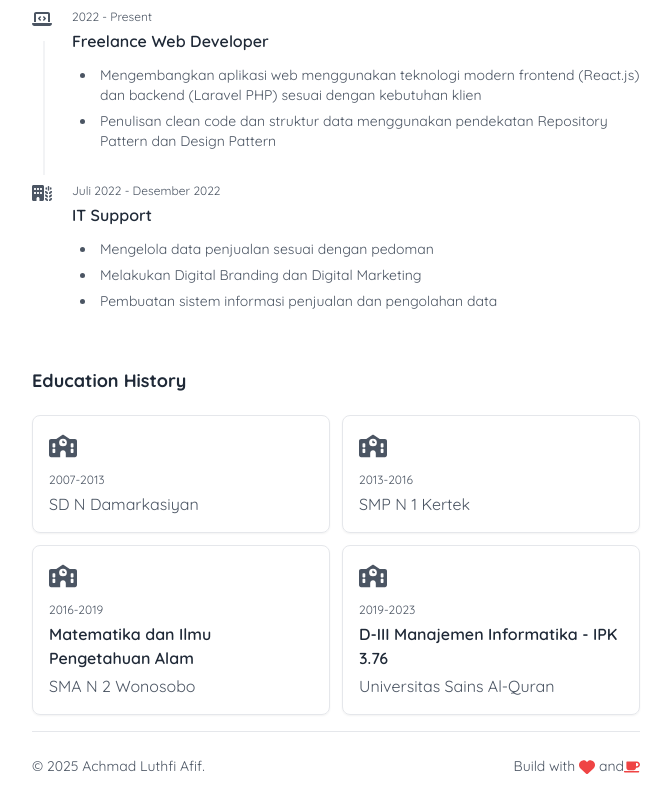
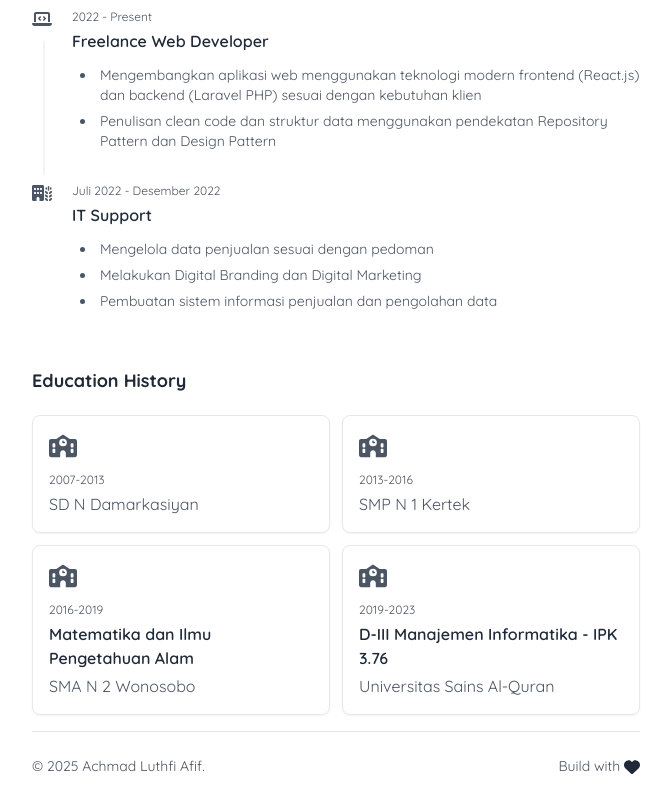
Before and after one commit to Luthfiahmad12/about-me, a React (Vite) app: page / in a window 1280 px wide. Shown: the part 683-1483 px from the top of the page, without its empty margins (304-975 px from the left). Built offline with nearby package versions, Linux system fonts and the light colour scheme.

Commit message:
fix: update footer style

```diff
--- a/src/components/partials/Footer.tsx
+++ b/src/components/partials/Footer.tsx
@@ -1,5 +1,4 @@
 import { FaHeart } from 'react-icons/fa6'
-import { FaCoffee } from 'react-icons/fa'
 
 export default function Footer() {
     const curentYear = new Date().getFullYear()
@@ -12,9 +11,7 @@ export default function Footer() {
                     </p>
                     <p className="text-sm text-gray-600">
                         Build with{' '}
-                        <FaHeart className="w-4 h-4 inline-block text-red-500" />
-                        {' and'}
-                        <FaCoffee className="w-4 h-4 inline-block text-red-500" />
+                        <FaHeart className="w-4 h-4 inline-block text-gray-800" />
                     </p>
                 </div>
             </div>
```
